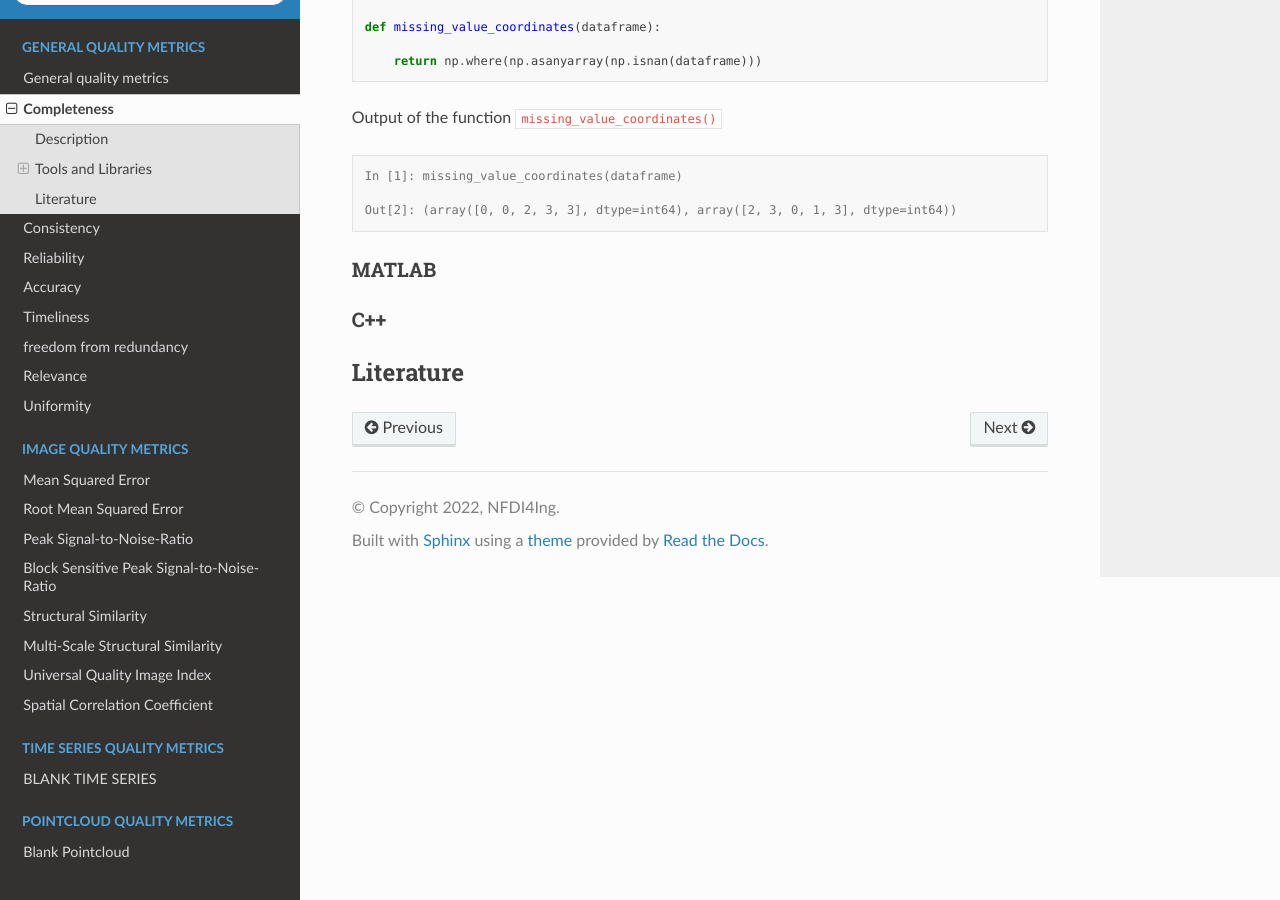
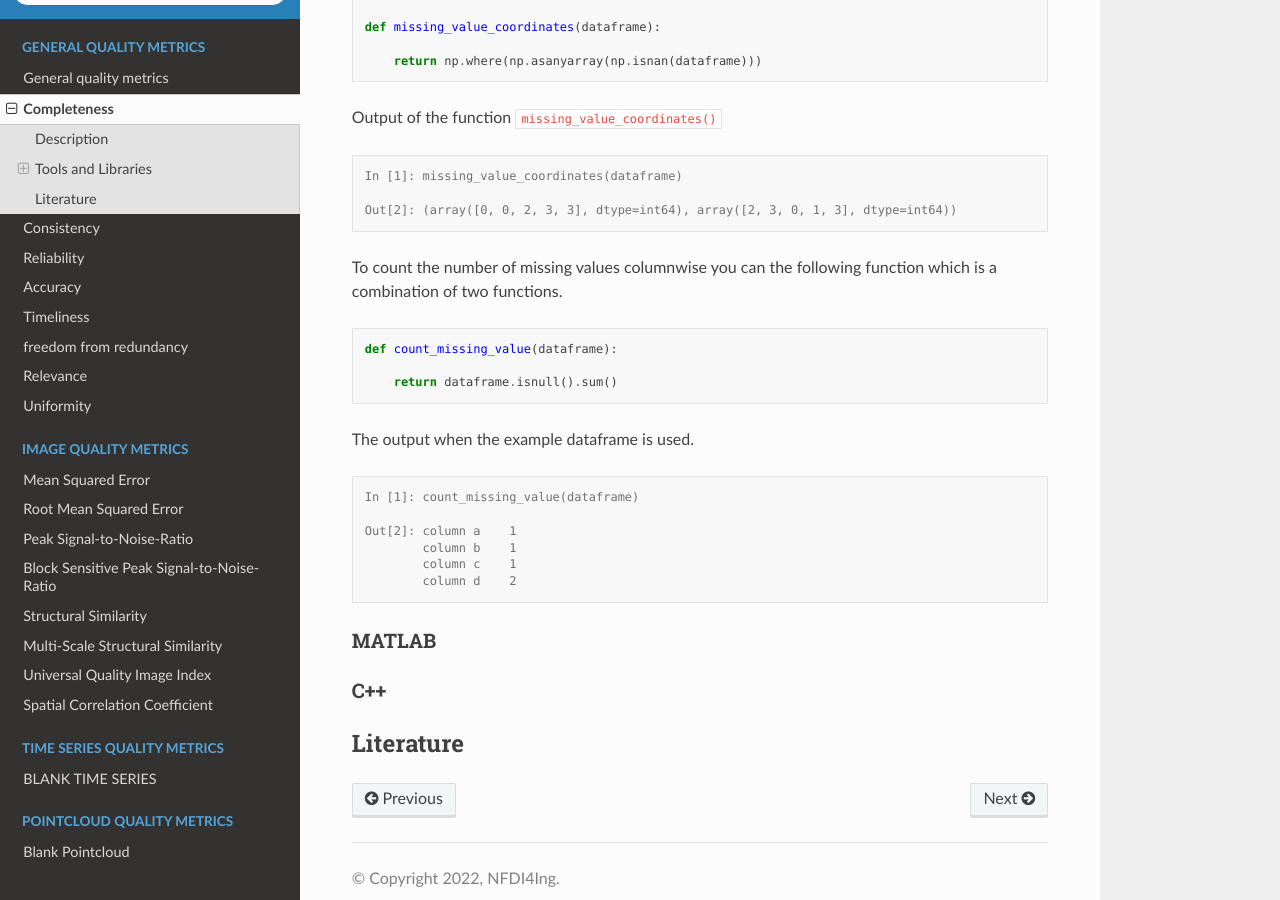
Before and after one commit to HDierend/Data-Quality-Metrics, a Sphinx documentation site: the page built from docs/source/general_quality/Completeness.rst, in a window 1280 px wide and 900 px high, scrolled down 1046 px. Built offline with Sphinx 7.4.7 and the Read the Docs theme 2.0.0, drawn with Linux system fonts in a browser that asks for light colours; pages that are not in the unit, such as notebooks, are missing from menus.

Commit message:
count missing values

```diff
--- a/docs/source/general_quality/Completeness.rst
+++ b/docs/source/general_quality/Completeness.rst
@@ -38,6 +38,22 @@
 
    Out[2]: (array([0, 0, 2, 3, 3], dtype=int64), array([2, 3, 0, 1, 3], dtype=int64))
 
+To count the number of missing values columnwise you can the following function which is a combination of two functions.
+
+.. literalinclude:: examples/completeness/completeness_func2.py
+
+The output when the example dataframe is used.
+
+.. code-block:: pycon
+
+   In [1]: count_missing_value(dataframe)
+
+   Out[2]: column a    1
+           column b    1
+           column c    1
+           column d    2
+
+
 
 MATLAB
 =========
--- /dev/null
+++ b/docs/source/general_quality/examples/completeness/completeness_func2.py
@@ -0,0 +1,3 @@
+def count_missing_value(dataframe):
+
+    return dataframe.isnull().sum()
```
